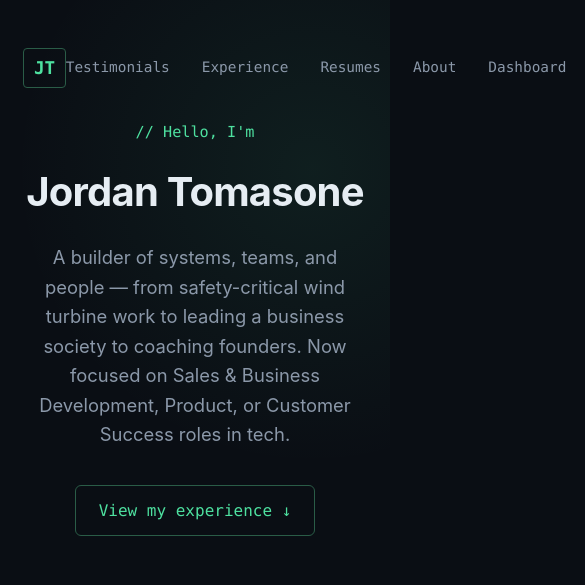
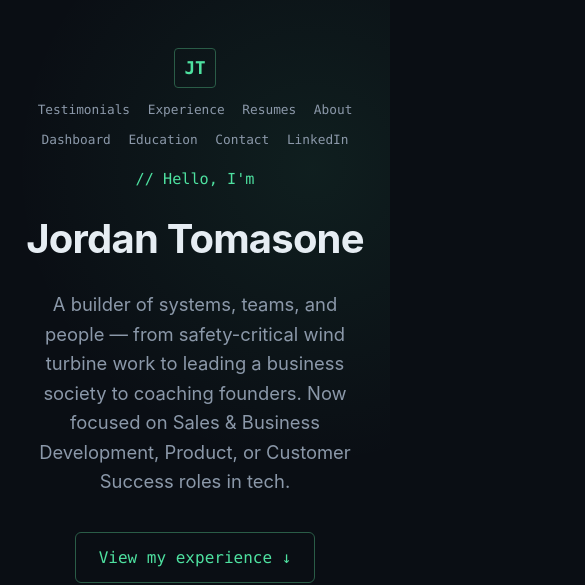
Before and after one commit to Jordan-Owner/Jordan-Owner.github.io, a plain HTML site: page index.html in a window 390 px wide. Shown: the top 585 px of the page, 585 px wide, since content can reach past the window. Drawn offline with Linux system fonts and the light colour scheme.

Commit message:
Fix mobile nav overflow pushing page width past viewport
The nav-links row (8 items after adding Resumes) didn't wrap, so on
narrow screens the whole document stretched to fit it, leaving a wide
dead-space gutter to the right of every section. Wraps nav links on
mobile and adds overflow-x: hidden as a backstop.

```diff
--- a/style.css
+++ b/style.css
@@ -14,6 +14,10 @@
   margin: 0;
   padding: 0;
   box-sizing: border-box;
+}
+
+html, body {
+  overflow-x: hidden;
 }
 
 body {
@@ -101,6 +105,19 @@ nav {
 }
 
 @media (max-width: 800px) {
+  nav {
+    flex-wrap: wrap;
+    justify-content: center;
+    row-gap: 0.75rem;
+  }
+
+  .nav-links {
+    flex-wrap: wrap;
+    justify-content: center;
+    gap: 0.6rem 1.1rem;
+    font-size: 0.8rem;
+  }
+
   .hero-content {
     grid-template-columns: 1fr;
     text-align: center;
```
